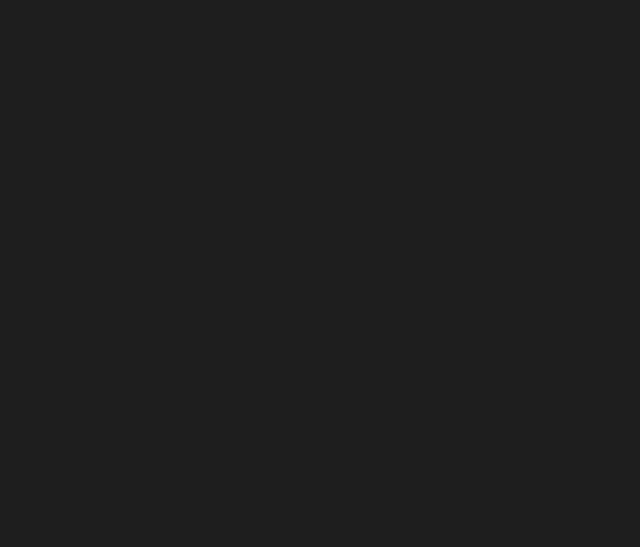
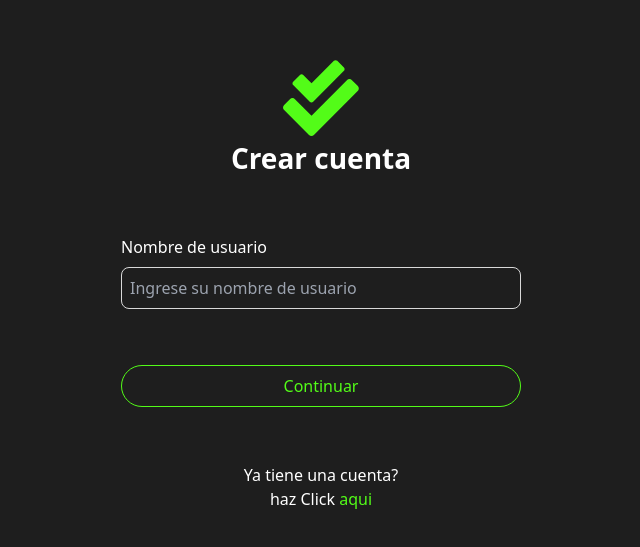
Before and after one commit to JesuBermudez/Intern-App, a React (Vite) app: page /register in a window 1280 px wide. Shown: the part 115-662 px from the top of the page, without its empty margins (319-959 px from the left). Built offline with nearby package versions, Linux system fonts and the light colour scheme.

Commit message:
register view

```diff
--- /dev/null
+++ b/src/components/ui/Button.jsx
@@ -0,0 +1,7 @@
+import React from "react";
+
+const Button = ({ params }) => {
+  return <button onClick={params.onClick} className={params.styles}>{params.text}</button>;
+};
+
+export default Button;
--- a/src/pages/register/Register.jsx
+++ b/src/pages/register/Register.jsx
@@ -1,13 +1,38 @@
+import logo from "../../assets/logo.svg";
+import Button from "../../components/ui/Button";
 const Register = () => {
-  return <section>
-
-
-
-<img src={""} alt="" />
-    <div>
-
-    </div>
-  </section>;
+  const params = {
+    text: "Continuar",
+    onClick: () => console.log("click en registrar"),
+    styles:
+      "bg-transparent p-2 hover:bg-primary hover:text-accent rounded-full border border-primary text-primary w-full",
+  };
+  return (
+    <section className=" h-screen  flex flex-col justify-center items-center">
+      <div className="flex gap-14 flex-col items-center  w-[50vh]">
+        <div className="flex items-center flex-col">
+          <img src={logo} className="w-[10vh]" alt="logo" />
+          <h2 className="font-bold text-[28px]">Crear cuenta</h2>
+        </div>
+        <div className="flex  w-full flex-col gap-2">
+          <label htmlFor="" className="">
+            Nombre de usuario{" "}
+          </label>
+          <input
+            className="border w-full border-secondary p-2 rounded-lg bg-transparent outline-none"
+            type="text"
+            placeholder="Ingrese su nombre de usuario"
+          ></input>
+        </div>
+        <Button params={params}></Button>
+        <span className="text-center">Ya tiene una cuenta?
+          <br />
+          haz Click
+          <a className="text-primary" > aqui</a>
+        </span>
+      </div>
+    </section>
+  );
 };
 
 export default Register;
```
